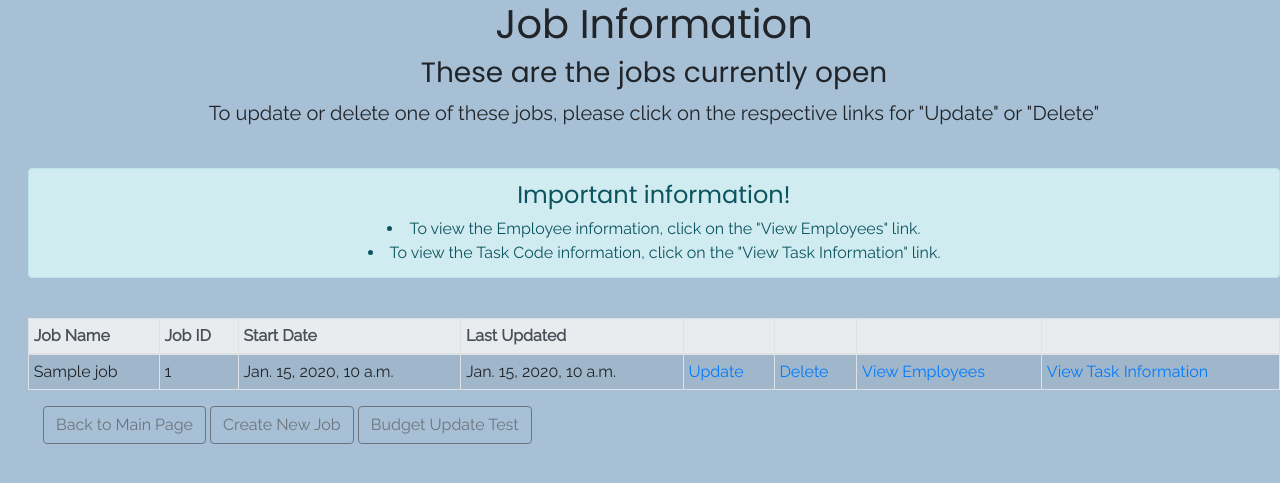
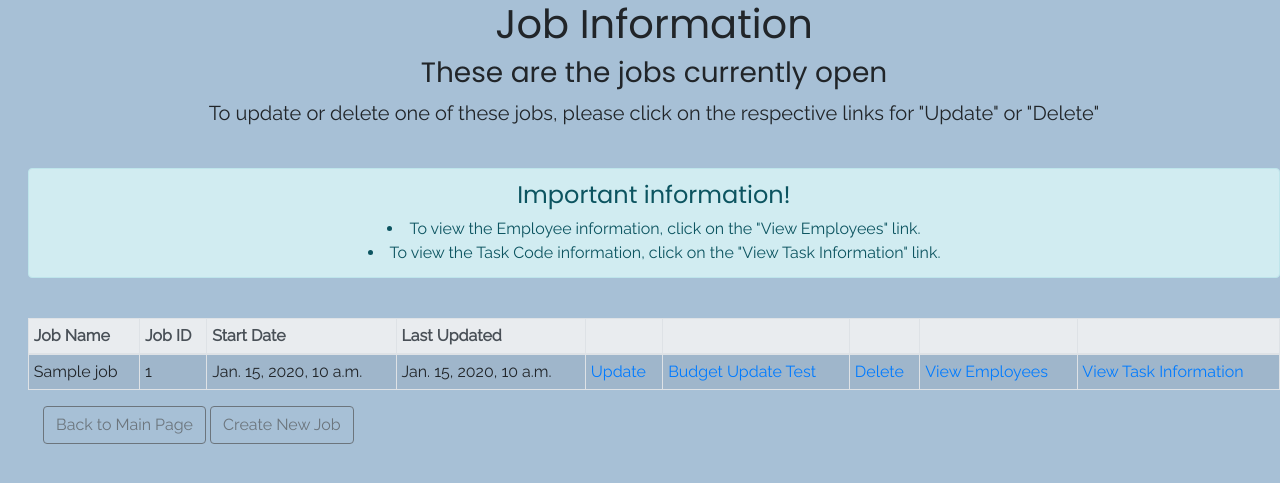
Before and after one commit to zsm767/ProjectTaskRecord, a Django app: template jobimport/templates/jobimport/job_view.html in a window 1280 px wide. Shown: the top 483 px of the page. Run offline with Django 3.2, Linux system fonts and the light colour scheme; the template is opened without the code that fills it: most values are stand-ins (such as "Sample title", 1, 10 or a date in 2020); some libraries are stand-ins or nearby versions.

Commit message:
7/10 small morning changes
+Primarily to fix the job information page; was being a dunce and didn't
realize that a query retrieving multiple objects on the page needed to
be placed in hyperlinks instead of buttons.

```diff
--- a/jobimport/templates/jobimport/job_view.html
+++ b/jobimport/templates/jobimport/job_view.html
@@ -29,6 +29,7 @@
 						<th scope="col"></th>
 						<th scope="col"></th>
 						<th scope="col"></th>
+						<th scope="col"></th>
 					</tr>
 				</thead>
 				<tbody>
@@ -42,6 +43,7 @@
 							<li>test: {{ job.employee }}</li>
 							-->
 							<td><a href="{% url 'JobImport:job_update' job.job_id %}">Update<a></td>
+							<td><a href="{% url 'JobImport:task_update' job.job_id %}">Budget Update Test</a></td>
 							<td><a href="{% url 'JobImport:job_delete' job.job_id %}">Delete</a></td>
 							<br>
 							<td><a href="{% url 'JobImport:employee_info' job.job_id %}">View Employees</a></td>
@@ -57,7 +59,6 @@
 	<div class="container-fluid">
 		<a href="{% url 'JobImport:index' %}" class="btn btn-outline-secondary btn-tiny">Back to Main Page</a>
 		<a href="{% url 'JobImport:job_details' 1 %}" class="btn btn-outline-secondary btn-tiny">Create New Job</a>
-		<a href="{% url 'JobImport:task_update' 2 %}" class="btn btn-outline-secondary btn-small">Budget Update Test</a>
 	</div>
 
 </body>
--- a/jobimport/views.py
+++ b/jobimport/views.py
@@ -240,6 +240,7 @@ class TaskUpdateView( generic.UpdateView ):
 		if 'form' not in context:
 			context['form'] = self.form_class(initial={'code_id': context['TaskCodes'].code_id})
 			context['form'].fields['code_id'].queryset = TaskCodes.objects.filter(job__job_id=self.kwargs['pk'])
+		print(context)
 		return context
 
 
```
